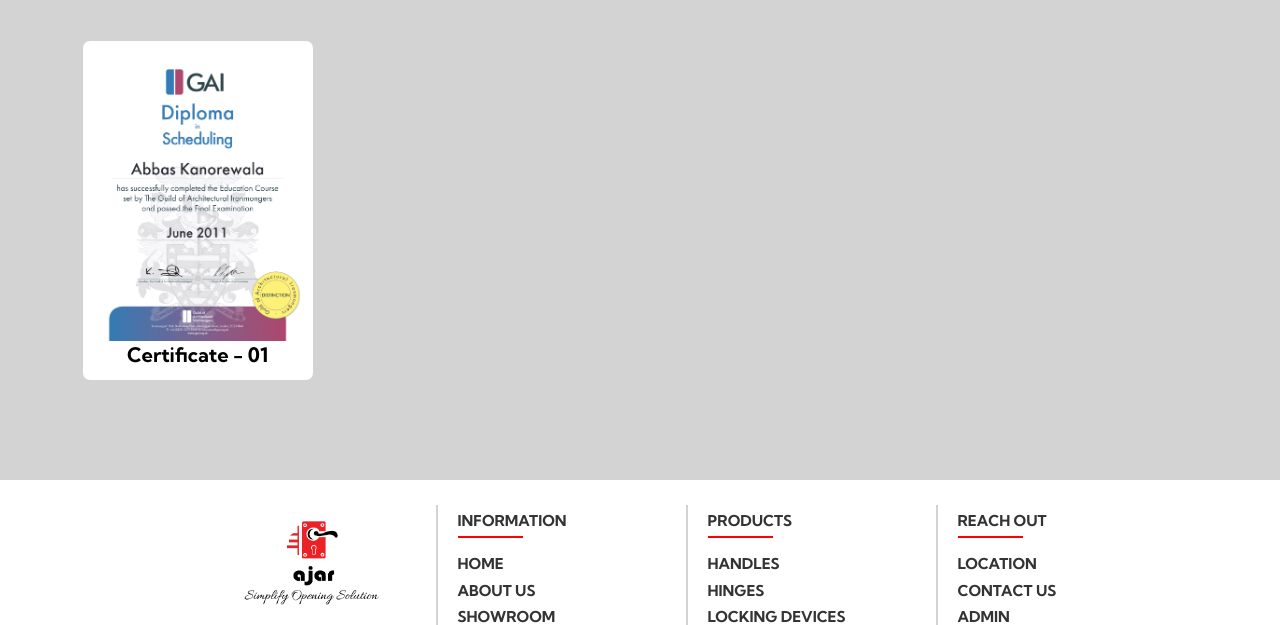
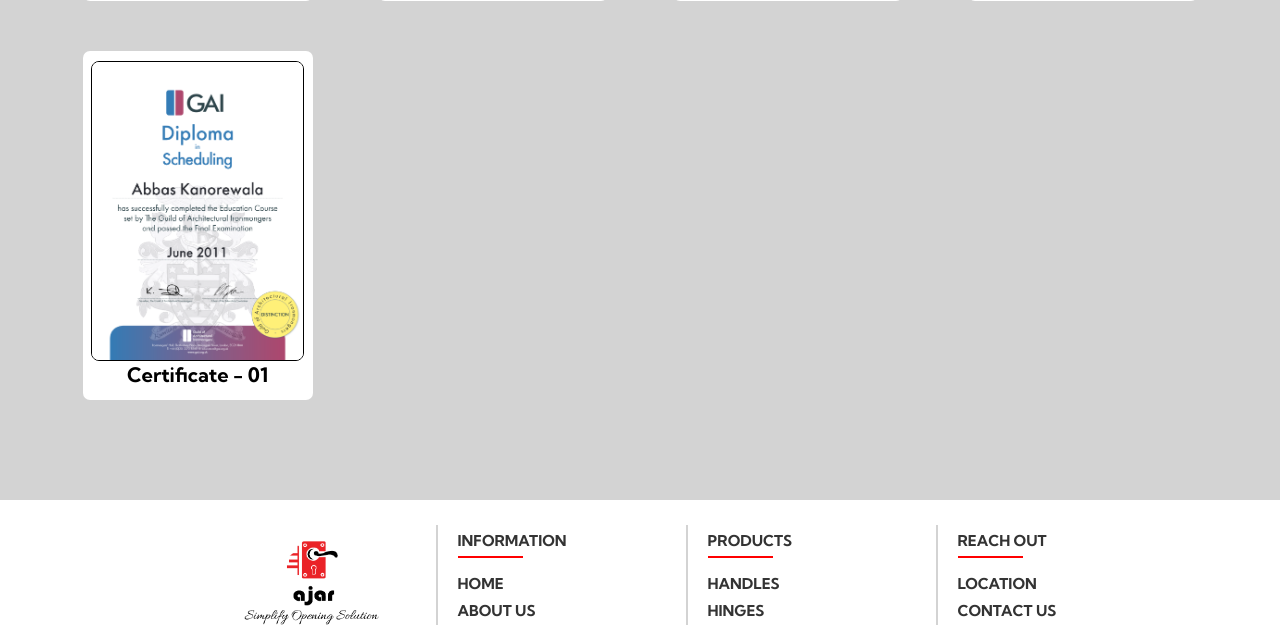
Before and after one commit to ismailbohra/Ajar-me, a CodeIgniter app: page /PHP-commerce/About/Certifications in a window 1280 px wide. Shown: the part 711-1336 px from the top of the page. Run offline with CodeIgniter, Linux system fonts and the light colour scheme; data that the repository does not hold is empty.

Commit message:
added certificates

```diff
--- a/application/views/About/Certificate.php
+++ b/application/views/About/Certificate.php
@@ -46,18 +46,23 @@
 
     .certificate img {
         height: 300px;
+        margin-top: 1rem;
+        border: 0.5px solid black;
+        border-radius: 8px;
     }
+
 
     .certificate p {
         text-align: center;
         font-weight: bold;
         font-size: 20px;
-        color:black;
-        text-decoration:none;
+        color: black;
+        text-decoration: none;
     }
-    .certificate:hover{
-        text-decoration:none;
-        color:black;
+
+    .certificate:hover {
+        text-decoration: none;
+        color: black;
     }
 </style>
 <div class="center" id="center">
```
